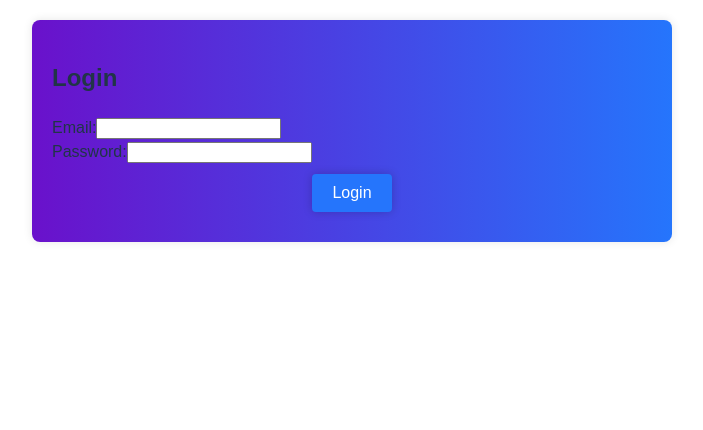
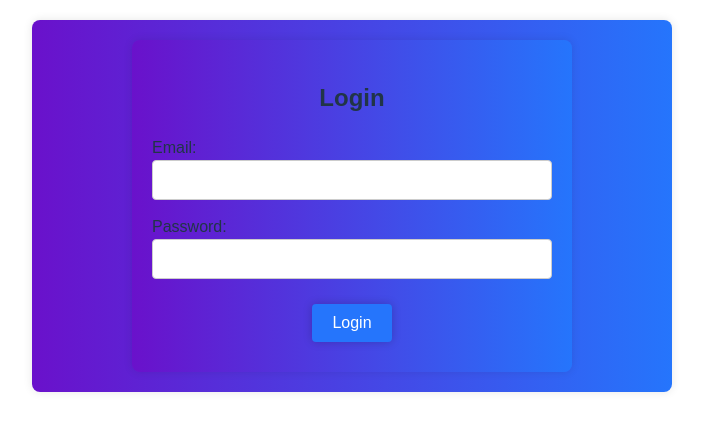
Before and after one commit to annienf17/weather-appMid, a React (Vite) app: page /login in a window 1280 px wide. Shown: the top 430 px of the page, without its empty margins (288-991 px from the left). Built offline with nearby package versions, Linux system fonts and the light colour scheme.

Commit message:
login css

```diff
--- /dev/null
+++ b/src/pages/LoginPage.css
@@ -0,0 +1,47 @@
+.login-container {
+  display: flex;
+  flex-direction: column;
+  align-items: center;
+  padding: 20px;
+  width: 100%;
+  max-width: 400px;
+  margin: 0 auto;
+  box-shadow: 0 0 10px rgba(0, 0, 0, 0.1);
+  border-radius: 8px;
+  background: linear-gradient(to right, #6a11cb, #2575fc);
+}
+
+.login-form {
+  display: flex;
+  flex-direction: column;
+  width: 100%;
+}
+
+.input-group {
+  margin-bottom: 15px;
+}
+
+.login-input {
+  width: 100%;
+  padding: 10px;
+  font-size: 16px;
+  border: 1px solid #ccc;
+  border-radius: 4px;
+  box-sizing: border-box;
+}
+
+.login-button {
+  padding: 10px 20px;
+  font-size: 16px;
+  border: none;
+  border-radius: 4px;
+  background-color: #2575fc; /* Normal state background color */
+  color: white;
+  cursor: pointer;
+  transition: background-color 0.3s ease;
+  align-self: flex-start; /* Align button to the left */
+}
+
+.login-button:hover {
+  background-color: #6a11cb; /* Hover state background color */
+}
--- a/src/pages/LoginPage.tsx
+++ b/src/pages/LoginPage.tsx
@@ -1,6 +1,7 @@
 import React, { useState } from "react";
 import { useNavigate } from "react-router-dom";
 import { useAuth } from "../contexts/AuthContext";
+import "./LoginPage.css"; // Import the CSS file
 
 const LoginPage: React.FC = () => {
   const [email, setEmail] = useState("");
@@ -15,26 +16,30 @@ const LoginPage: React.FC = () => {
   };
 
   return (
-    <div>
+    <div className="login-container">
       <h2>Login</h2>
-      <form onSubmit={handleSubmit}>
-        <div>
+      <form onSubmit={handleSubmit} className="login-form">
+        <div className="input-group">
           <label>Email:</label>
           <input
             type="email"
             value={email}
             onChange={(e) => setEmail(e.target.value)}
+            className="login-input"
           />
         </div>
-        <div>
+        <div className="input-group">
           <label>Password:</label>
           <input
             type="password"
             value={password}
             onChange={(e) => setPassword(e.target.value)}
+            className="login-input"
           />
         </div>
-        <button type="submit">Login</button>
+        <button type="submit" className="login-button">
+          Login
+        </button>
       </form>
     </div>
   );
```
